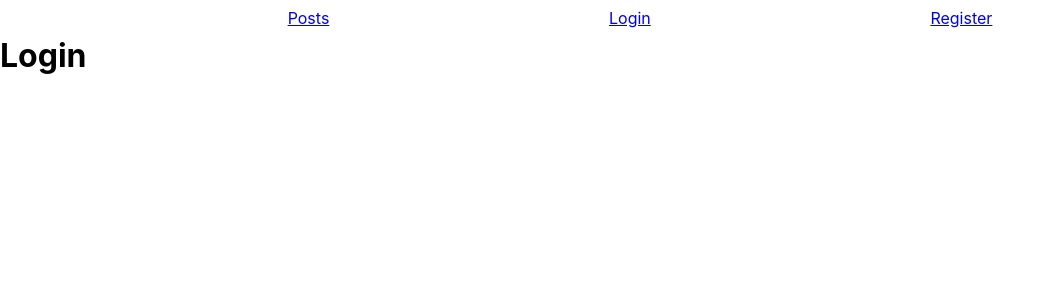
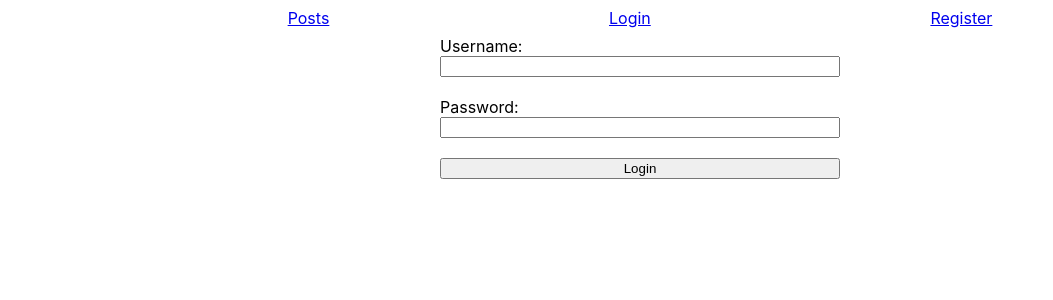
Before and after one commit to owais635/MERNG-social-media-app, a React (Create React App) app in the folder client/: page /login in a window 1280 px wide. Shown: the top 300 px of the page, without its empty margins (0-1053 px from the left). Built offline with nearby package versions, Linux system fonts and the light colour scheme.

Commit message:
login user

```diff
--- a/client/src/auth/Login.jsx
+++ b/client/src/auth/Login.jsx
@@ -1,5 +1,85 @@
-import React from "react";
+import React, { useState } from "react";
+import gql from "graphql-tag";
+import { useMutation } from "@apollo/client";
+import { useNavigate } from "react-router-dom";
 
-export default function () {
-  return <h1>Login</h1>;
+export default function Login() {
+  const navigate = useNavigate();
+  const [errors, setErrors] = useState({});
+
+  const [values, setValues] = useState({
+    username: "",
+    password: "",
+  });
+
+  const [addUser, { loading }] = useMutation(LOGIN_USER, {
+    update(proxy, result) {
+      navigate("/");
+    },
+    onError(err) {
+      setErrors(err.graphQLErrors[0].extensions.errors);
+    },
+    variables: values,
+  });
+
+  const onChange = (e) => {
+    setValues((prev) => ({ ...prev, [e.target.name]: e.target.value }));
+  };
+
+  const onSubmit = (e) => {
+    e.preventDefault();
+    setErrors({});
+    addUser();
+  };
+  return (
+    <div>
+      <form
+        onSubmit={onSubmit}
+        style={{
+          display: "flex",
+          flexDirection: "column",
+          maxWidth: 400,
+          margin: "auto",
+        }}
+      >
+        <label>Username:</label>
+        <input type="text" id="username" name="username" onChange={onChange} />
+        &nbsp;
+        <label>Password:</label>
+        <input
+          id="password"
+          type="password"
+          name="password"
+          onChange={onChange}
+        />
+        &nbsp;
+        <button type="submit" disabled={loading}>
+          {loading ? "Loading..." : "Login"}
+        </button>
+        {Object.keys(errors).length > 0 && (
+          <div>
+            <br />
+            Errors:
+            <ul>
+              {Object.values(errors).map((err) => (
+                <li key={err}>{err}</li>
+              ))}
+            </ul>
+          </div>
+        )}
+      </form>
+    </div>
+  );
 }
+
+const LOGIN_USER = gql`
+  mutation login($username: String!, $password: String!) {
+    login(username: $username, password: $password) {
+      id
+      email
+      username
+      createdAt
+      token
+    }
+  }
+`;
--- a/client/src/auth/Register.jsx
+++ b/client/src/auth/Register.jsx
@@ -68,13 +68,9 @@
           onChange={onChange}
         />
         &nbsp;
-        <input type="submit" disabled={loading} />
-        {loading && (
-          <div>
-            <br />
-            <p>Loading...</p>
-          </div>
-        )}
+        <button type="submit" disabled={loading}>
+          {loading ? "Loading..." : "Register"}
+        </button>
         {Object.keys(errors).length > 0 && (
           <div>
             <br />
```
